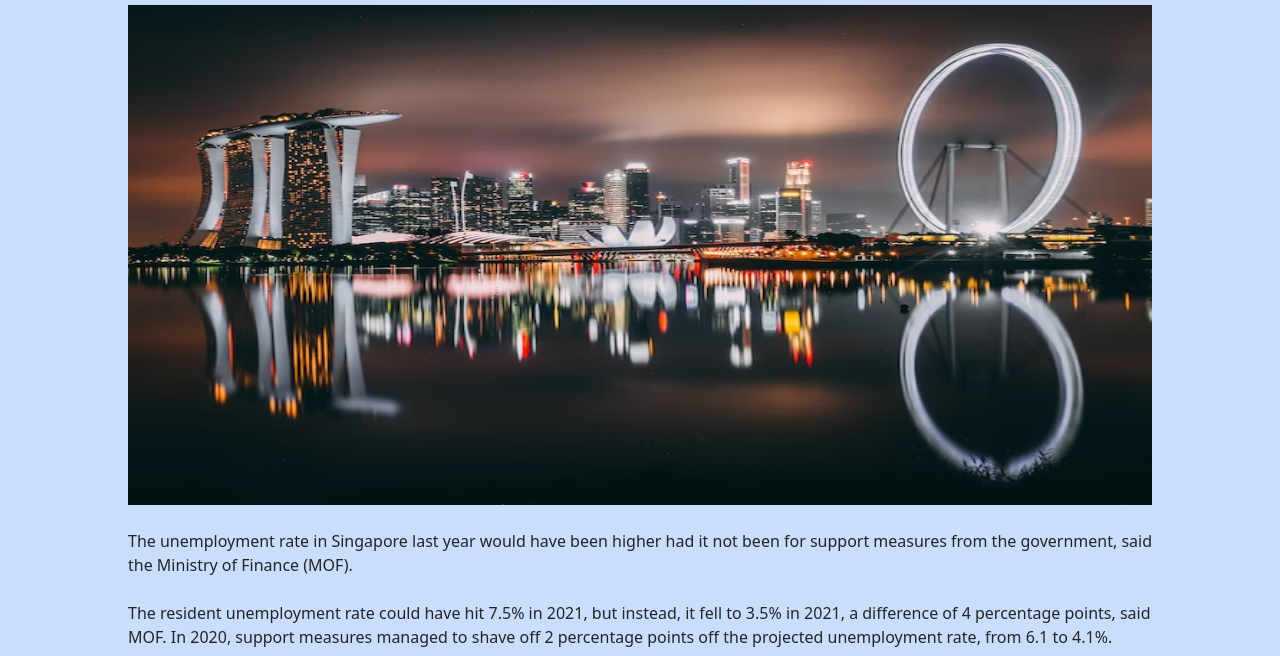
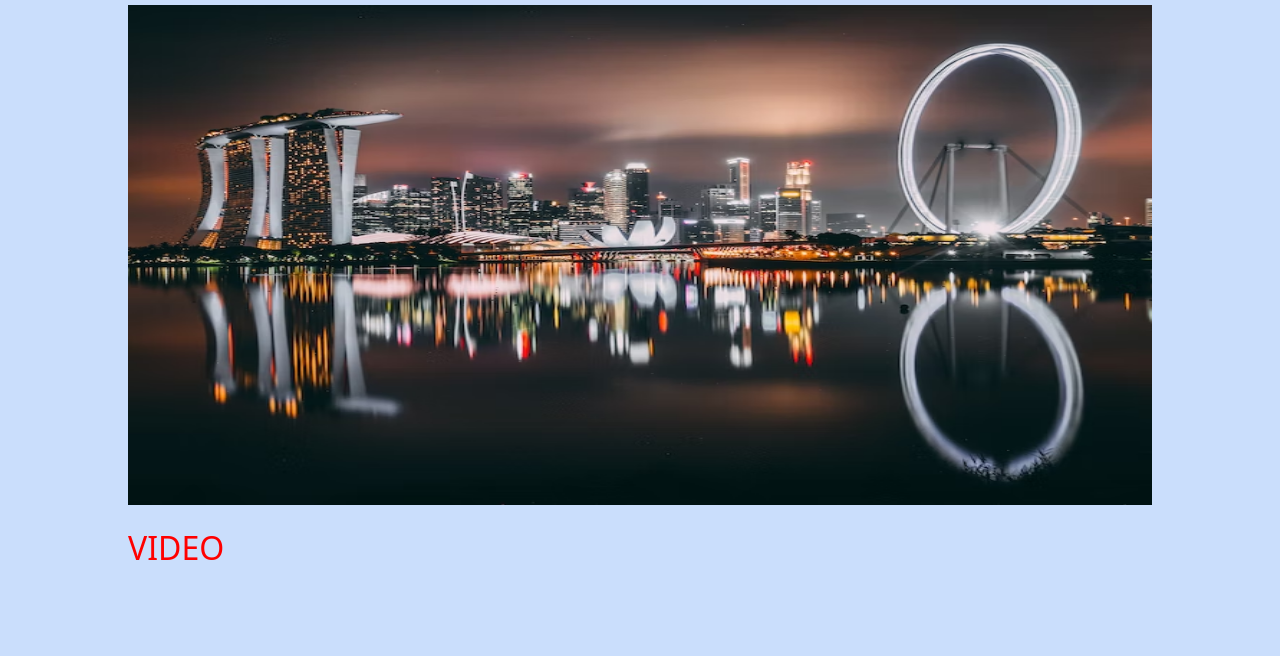
Before and after one commit to mirzabekovv/cv, a plain HTML site: page singapore.html in a window 1280 px wide. Shown: the part 284-940 px from the top of the page. Drawn offline with nearby package versions, Linux system fonts and the light colour scheme.

Commit message:
Update singapore.html

```diff
--- a/singapore.html
+++ b/singapore.html
@@ -63,6 +63,8 @@
     <h1>How Singapore managed <br> to avoid high unemployment rate?</h1>
     <img style="height:500px; width: 100%" src="images/ph.avif" alt="photo">
     <br><br>
+    <h2 style="color: red" >VIDEO<h2>
+    <br><br>
     <p>The unemployment rate in Singapore last year would have been higher had it not been for support measures from the government, said the Ministry of Finance (MOF).
 <br><br>
 The resident unemployment rate could have hit 7.5% in 2021, but instead, it fell to 3.5% in 2021, a difference of 4 percentage points, said MOF. In 2020, support measures managed to shave off 2 percentage points off the projected unemployment rate, from 6.1 to 4.1%.
```
